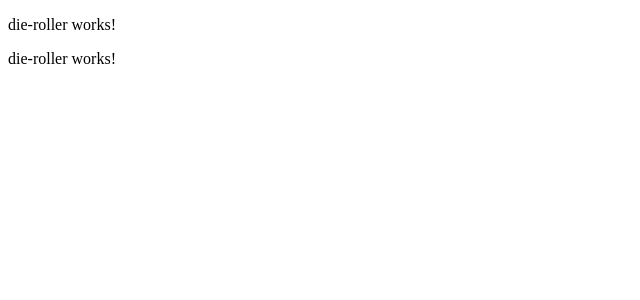
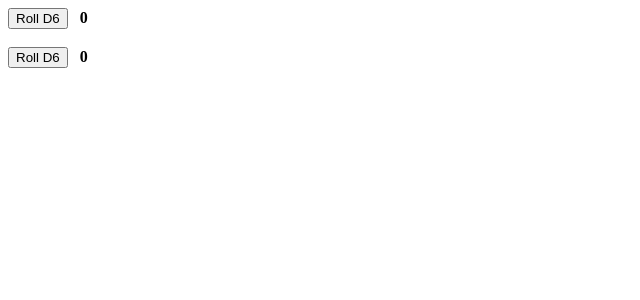
Before and after one commit to ClaytonDewey/dice-roller, an Angular app: page / in a window 1280 px wide. Shown: the top 300 px of the page, without its empty margins (0-640 px from the left). Built offline with nearby package versions, Linux system fonts and the light colour scheme.

Commit message:
Rolling hard code D6's...

```diff
--- a/src/app/app.component.html
+++ b/src/app/app.component.html
@@ -1,2 +1,3 @@
 <app-die-roller></app-die-roller>
+<br>
 <app-die-roller></app-die-roller>
--- a/src/app/die-roller/die-roller.component.html
+++ b/src/app/die-roller/die-roller.component.html
@@ -1 +1,9 @@
-<p>die-roller works!</p>
+<div>
+    <button (click)="roll()">
+        Roll D{{ sidecount }}
+    </button>
+    &nbsp;
+    <b>
+        {{ rollValue }}
+    </b>
+</div>
--- a/src/app/die-roller/die-roller.component.ts
+++ b/src/app/die-roller/die-roller.component.ts
@@ -12,4 +12,10 @@
     ngOnInit(): void {
     }
 
+    sidecount = "6";
+    rollValue = 0;
+
+    roll = () => {
+        this.rollValue = Math.floor(Math.random() * 6) + 1;
+    };
 }
```
Lines whose indentation alone changed are shown as unchanged.
